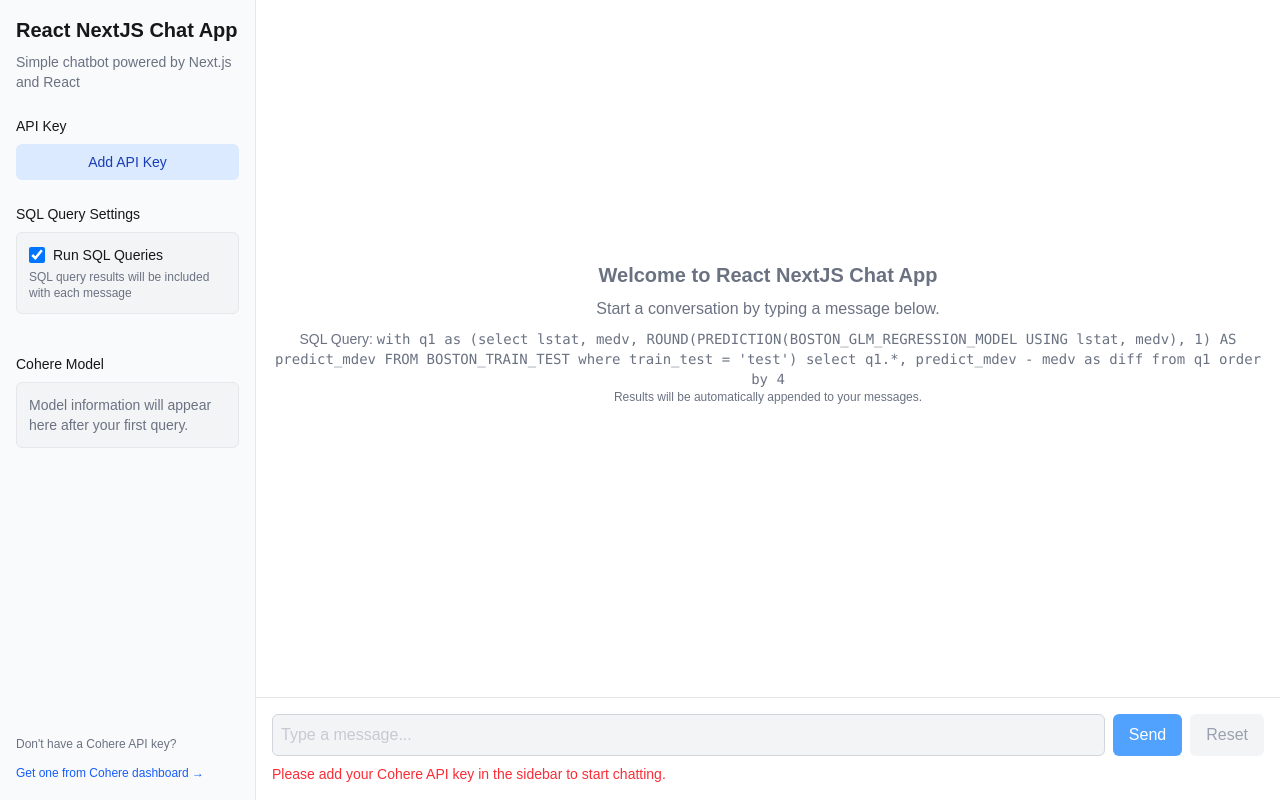
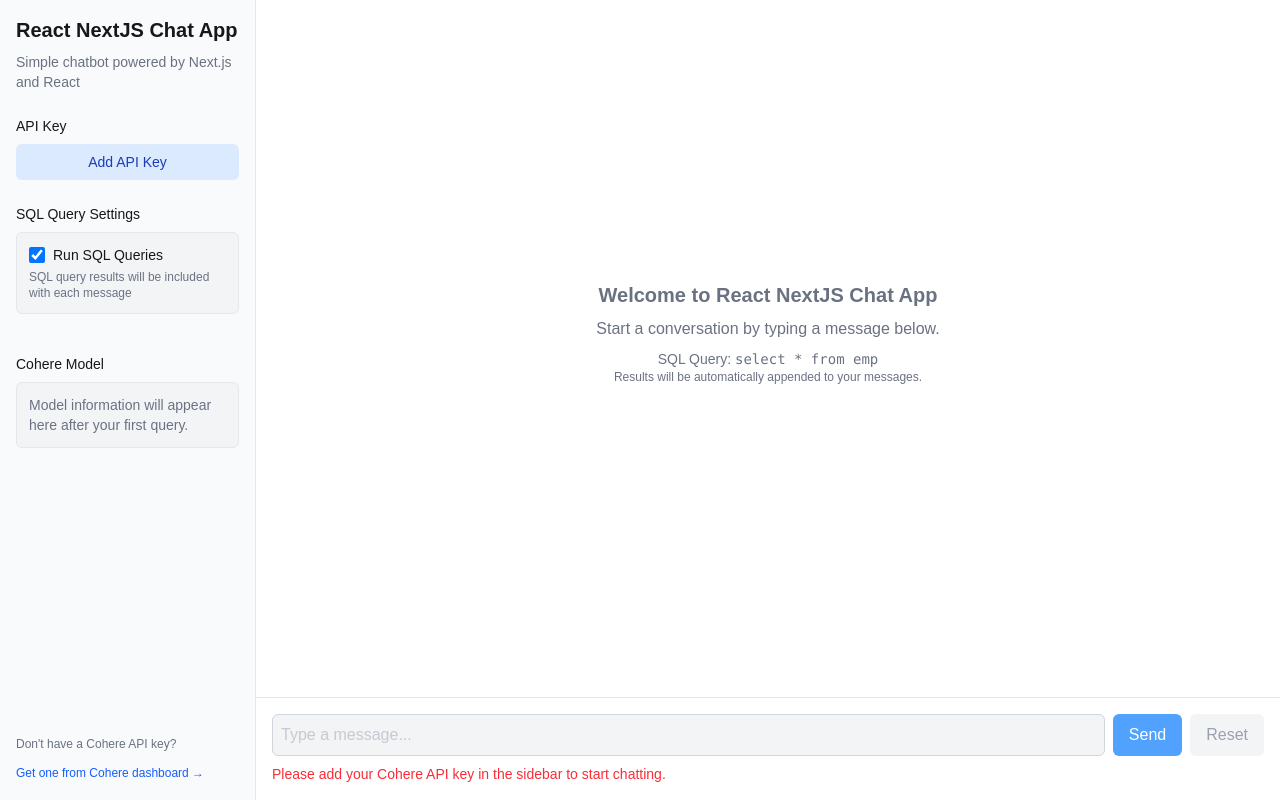
Before and after one commit to pecannata/rag-js-app, a Next.js app: page / in a window 1280 px wide. Built offline with nearby package versions, Linux system fonts and the light colour scheme.

Commit message:
Don't run sql if query is the empty string

```diff
--- a/app/components/Chat.tsx
+++ b/app/components/Chat.tsx
@@ -71,12 +71,7 @@
 `;
 
 const SQL_QUERY_TEMPLATE = `
-with q1 as (select lstat, medv,
-            ROUND(PREDICTION(BOSTON_GLM_REGRESSION_MODEL USING lstat, medv), 1) AS predict_mdev
-            FROM BOSTON_TRAIN_TEST where train_test = \'test\')
-select q1.*, predict_mdev - medv as diff
-from q1
-order by 4
+select * from emp
 `;
 
   // Function to fetch SQL query results
@@ -171,8 +166,8 @@
           message: userMessage.content, // User's original message
           apiKey,
           chatHistory,
-          // Only set runSqlQuery to true if the message is not empty
-          runSqlQuery: runSqlQuery && userMessage.content.trim() !== '', // Ensure SQL only runs for non-empty messages
+          // Only set runSqlQuery to true if the message is not empty and SQL template is not empty
+          runSqlQuery: runSqlQuery && userMessage.content.trim() !== '' && SQL_QUERY_TEMPLATE.trim() !== '', // Don't run SQL if template is empty
           // Pass the predefined SQL query so that chains.ts has a valid SQL query to execute
           sqlQuery: SQL_QUERY_TEMPLATE
         })
@@ -288,7 +283,7 @@
 
         {/* Progress indicators */}
         <div className="space-y-2">
-          {isLoadingSql && runSqlQuery && (
+          {isLoadingSql && runSqlQuery && SQL_QUERY_TEMPLATE.trim() !== '' && (
             <div className="flex justify-start">
               <div className="bg-blue-100 text-blue-800 rounded-lg px-4 py-2 max-w-md">
                 <div className="flex items-center mb-1">
--- a/app/langchain/chains.ts
+++ b/app/langchain/chains.ts
@@ -31,9 +31,9 @@
           return "SQL queries are disabled.";
         }
 
-        // Skip SQL query execution if the input query is empty or whitespace-only
-        if (!input.query || input.query.trim() === '') {
-          return "No SQL query was executed because the input query is empty.";
+        // Skip SQL query execution if either the input query or sqlQuery is empty or whitespace-only
+        if (!input.query || input.query.trim() === '' || !input.sqlQuery || input.sqlQuery.trim() === '') {
+          return "No SQL query was executed because the query template is empty.";
         }
 
         try {
```
